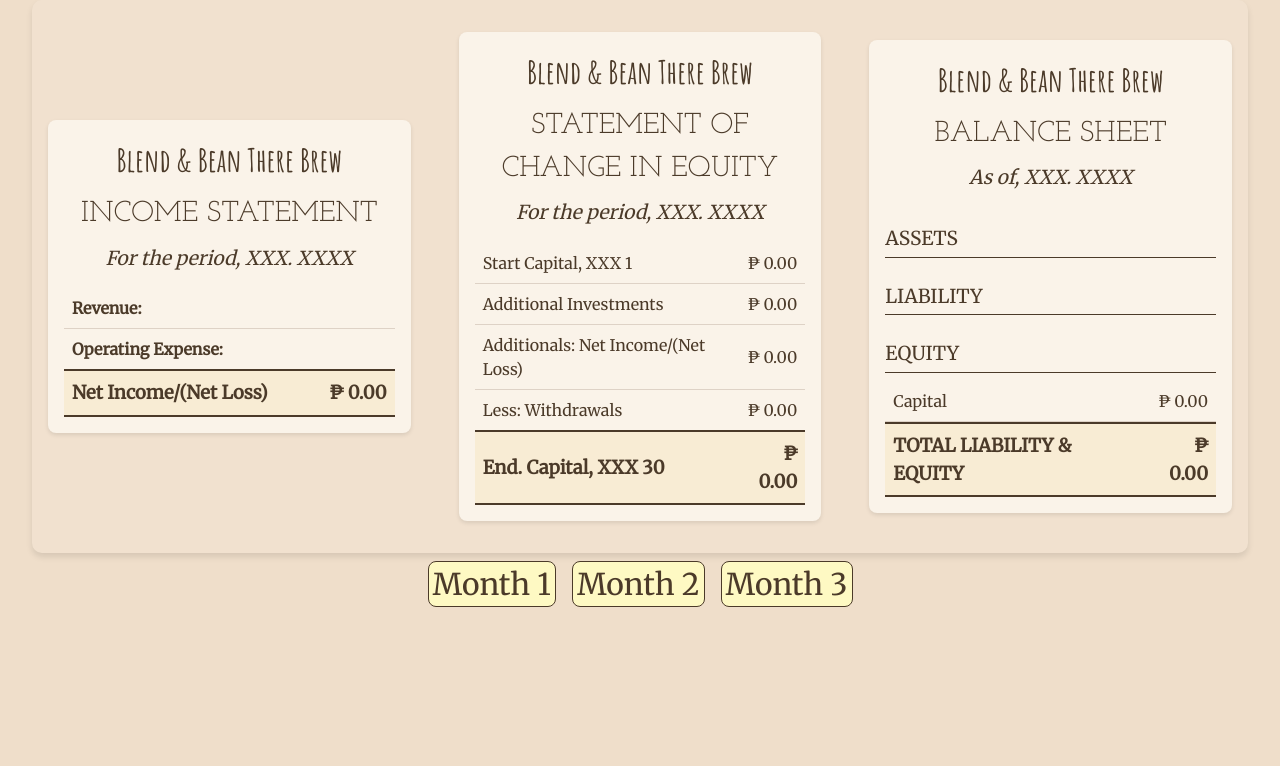
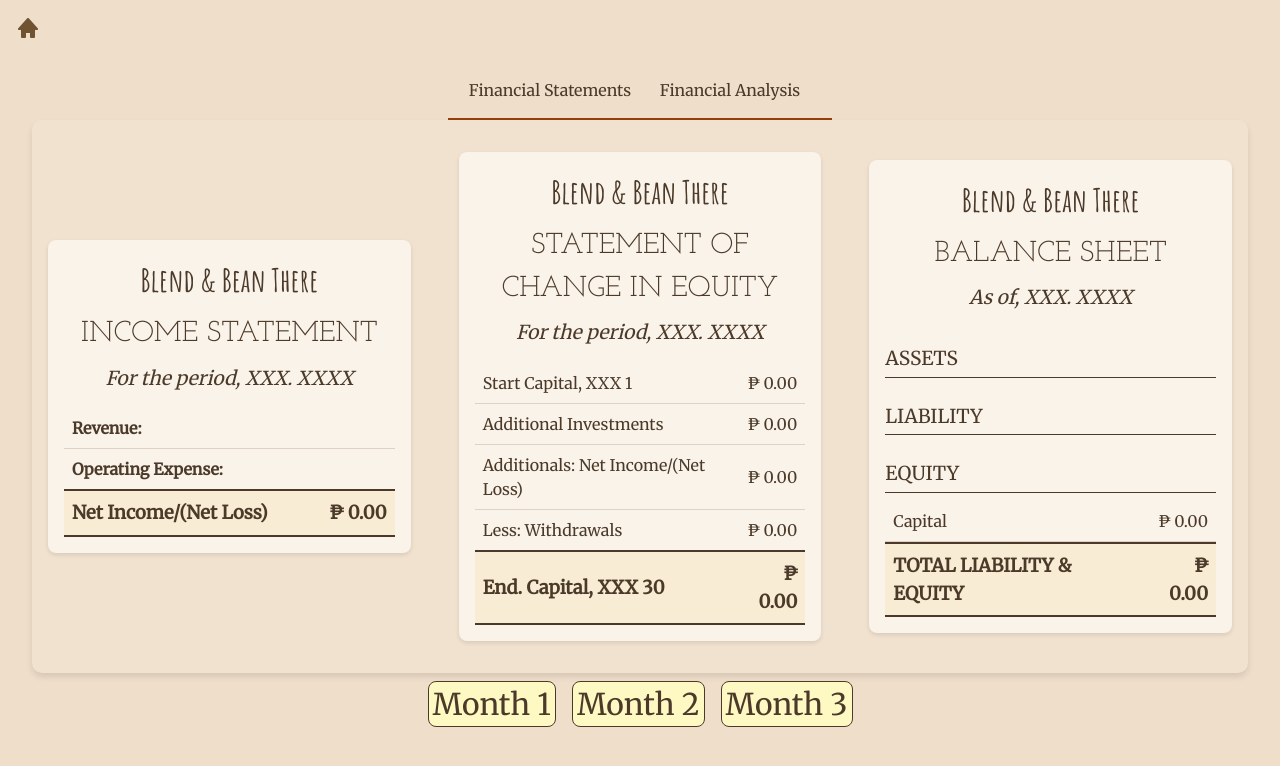
Before and after one commit to blaxlistZ-KD6-37/iea-product, a website built with Vite: page src/html/statements.html in a window 1280 px wide. Built offline with nearby package versions, Linux system fonts and the light colour scheme; no server answers.

Commit message:
"Added  home button and directory for both stats and statements."

```diff
--- a/src/html/statements.html
+++ b/src/html/statements.html
@@ -23,9 +23,47 @@
     <script src="https://unpkg.com/boxicons@2.1.4/dist/boxicons.js"></script>
   </head>
   <body>
+    <div class="home p-4">
+      <a href="/index.html"
+        ><button type="button">
+          <svg
+            class="hover:scale-150 hover:transition-all hover:ease-in ease-out transition-all"
+            xmlns="http://www.w3.org/2000/svg"
+            width="24"
+            height="24"
+            viewBox="0 0 24 24"
+            style="fill: rgb(112, 83, 49)"
+          >
+            <path
+              d="m21.743 12.331-9-10c-.379-.422-1.107-.422-1.486 0l-9 10a.998.998 0 0 0-.17 1.076c.16.361.518.593.913.593h2v7a1 1 0 0 0 1 1h3a1 1 0 0 0 1-1v-4h4v4a1 1 0 0 0 1 1h3a1 1 0 0 0 1-1v-7h2a.998.998 0 0 0 .743-1.669z"
+            ></path>
+          </svg></button
+      ></a>
+    </div>
+    <header
+      class="text-center grid grid-cols-2 gap-2 border-b-2 border-amber-800 max-w-96 p-4"
+      style="margin-inline: auto"
+    >
+      <a href="./statements"
+        ><button
+          type="button"
+          class="hover:text-amber-600 ease-out hover:ease-in transition-all hover:transition:all"
+        >
+          Financial Statements
+        </button></a
+      >
+      <a href="./stats"
+        ><button
+          type="button"
+          class="hover:text-amber-600 ease-out hover:ease-in transition-all hover:transition:all"
+        >
+          Financial Analysis
+        </button></a
+      >
+    </header>
     <main id="financial-statements">
       <section id="income-statement" class="statement">
-        <h2>Blend & Bean There Brew</h2>
+        <h2>Blend & Bean There</h2>
         <h3>INCOME STATEMENT</h3>
         <h4>For the period, <span class="current-date">XXX. XXXX</span></h4>
         <table>
@@ -49,7 +87,7 @@
       </section>
 
       <section id="change-in-equity" class="statement">
-        <h2>Blend & Bean There Brew</h2>
+        <h2>Blend & Bean There</h2>
         <h3>STATEMENT OF CHANGE IN EQUITY</h3>
         <h4>For the period, <span class="current-date">XXX. XXXX</span></h4>
         <table>
@@ -79,7 +117,7 @@
       </section>
 
       <section id="balance-sheet" class="statement">
-        <h2>Blend & Bean There Brew</h2>
+        <h2>Blend & Bean There</h2>
         <h3>BALANCE SHEET</h3>
         <h4>As of, <span class="current-date">XXX. XXXX</span></h4>
         <div class="balance-sheet-content">
```
Also changed, not shown: src/html/stats.html (+38 -0 lines).
